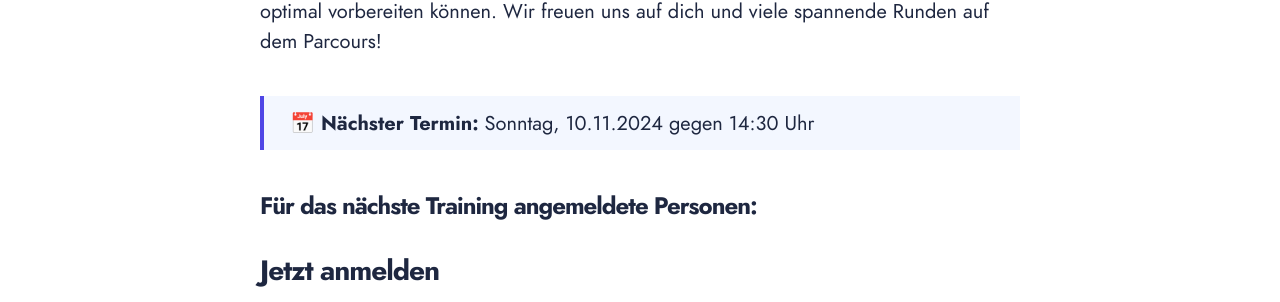
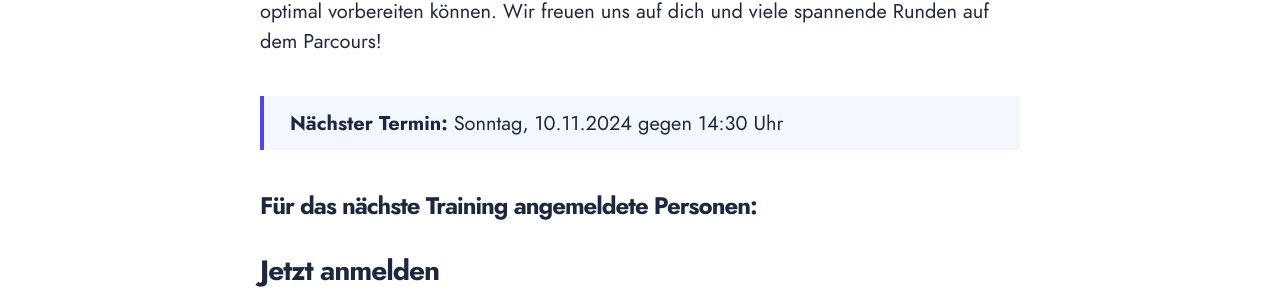
Before and after one commit to maxgreive/syndikat-web, a Jekyll site: the page built from training.md, in a window 1280 px wide. Shown: the part 470-772 px from the top of the page. Built offline with Jekyll 4.4.1, drawn with Linux system fonts in a browser that asks for light colours.

Commit message:
remove calendar icon

```diff
--- a/training.md
+++ b/training.md
@@ -8,7 +8,7 @@ Bei unserem Vereinstraining treffen sich Spieler und Spielerinnen aller Niveaus,
 
 Für die Teilnahme melde dich bitte über das Formular unten an, damit wir das Training optimal vorbereiten können. Wir freuen uns auf dich und viele spannende Runden auf dem Parcours!
 
-> 📅 **Nächster Termin:** Sonntag, <span data-next-date></span> gegen 14:30 Uhr
+> **Nächster Termin:** Sonntag, <span data-next-date></span> gegen 14:30 Uhr
 
 ### Für das nächste Training angemeldete Personen:
 
```
